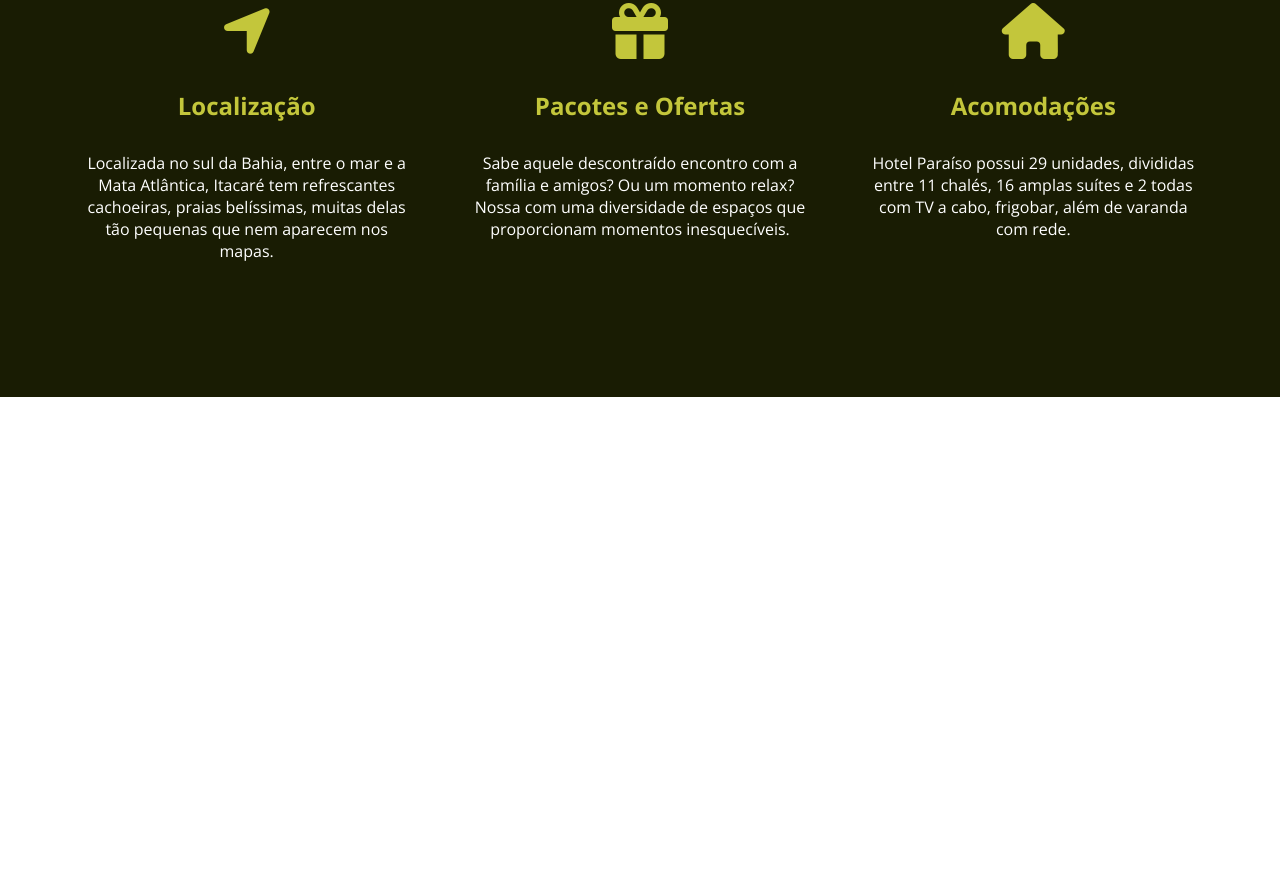
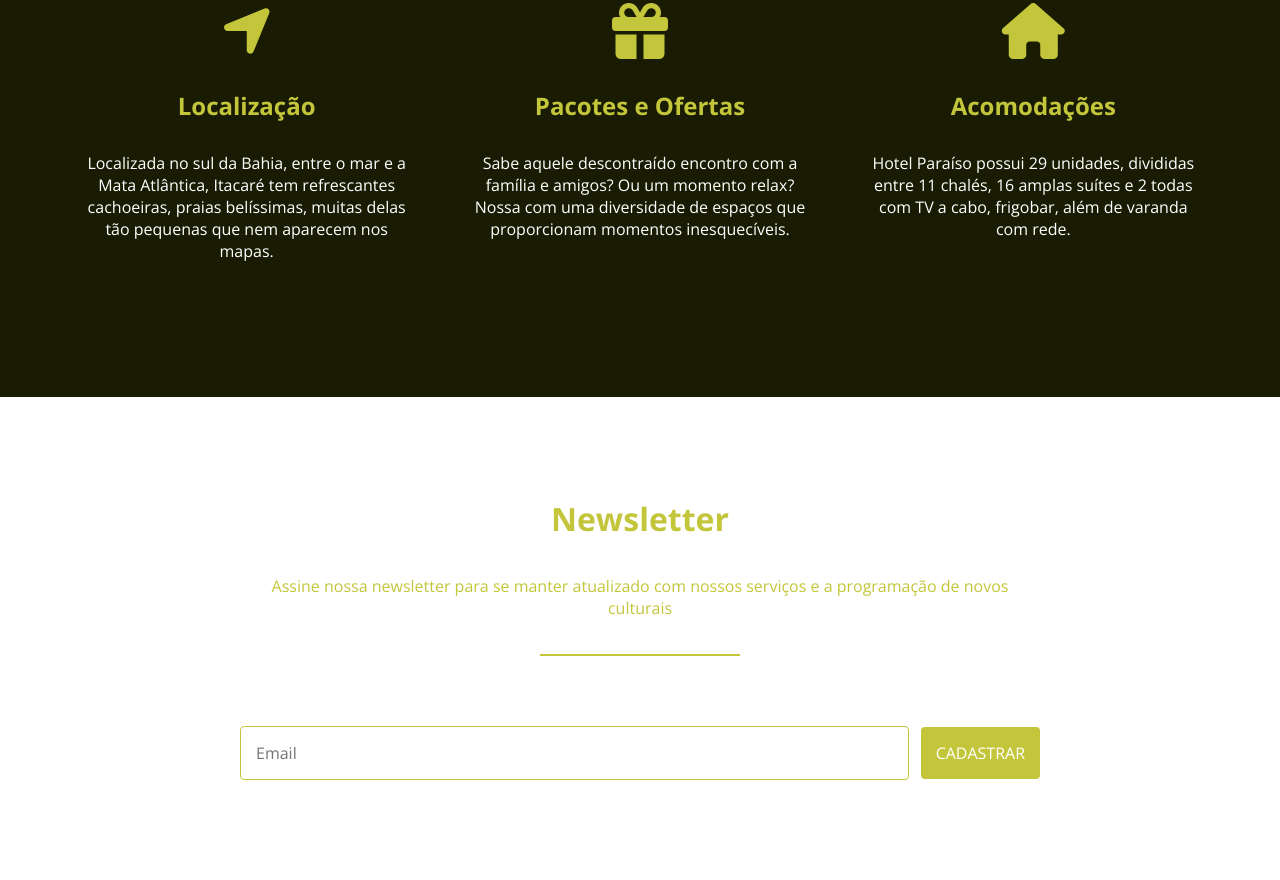
Before and after one commit to Lucas-Severo/project-flexbox, a plain HTML site: page index.html in a window 1280 px wide. Shown: the part 2255-3135 px from the top of the page. Before the commit the page ends 2652 px from the top, so only its background shows below. Drawn offline with nearby package versions, Linux system fonts and the light colour scheme.

Commit message:
adicionado newsletter

```diff
--- a/css/style.css
+++ b/css/style.css
@@ -69,3 +69,19 @@ justify-content: center; align-items: center; flex-direction: column; text-align
 @media (max-width: 850px) {
     .caracteristicas .grid {flex-direction: column;}
 }
+
+
+/* NEWSLETTER */
+.newsletter {display: flex; flex-direction: column; align-items: center; padding: 100px 50px;}
+.newsletter h3 {font-size: 2rem; margin-bottom: 35px; color: #c3c63b; text-align: center;}
+.newsletter p {max-width: 800px; margin-bottom: 35px; color: #c3c63b; text-align: center;}
+.newsletter hr {width: 200px; height: 2px; background-color: #c3c63b; margin-bottom: 70px; border: none;}
+
+.newsletter form {display: flex; align-items: center; justify-content: center; flex-wrap: wrap;
+width: 80%; max-width: 800px;}
+.newsletter input {padding: 15px; border: 1px solid #c3c63b; border-radius: 4px; margin-right: 12px; flex: 1;}
+.newsletter button {padding: 15px; background-color: #c3c63b; color: #fff; text-transform: uppercase; border: none;
+border-radius: 4px; cursor: pointer;}
+@media (max-width: 700px) {
+    .newsletter input {flex-basis: 100%; margin-bottom: 15px;}
+}
--- a/index.html
+++ b/index.html
@@ -74,5 +74,16 @@
         </ul>
     </section>
 
+    <section class="newsletter">
+        <h3>Newsletter</h3>
+        <p>Assine nossa newsletter para se manter atualizado com nossos serviços e a programação de novos culturais</p>
+        <hr/>
+
+        <form>
+            <input type="text" placeholder="Email">
+            <button>Cadastrar</button>
+        </form>
+    </section>
+
 </body>
 </html>
```
